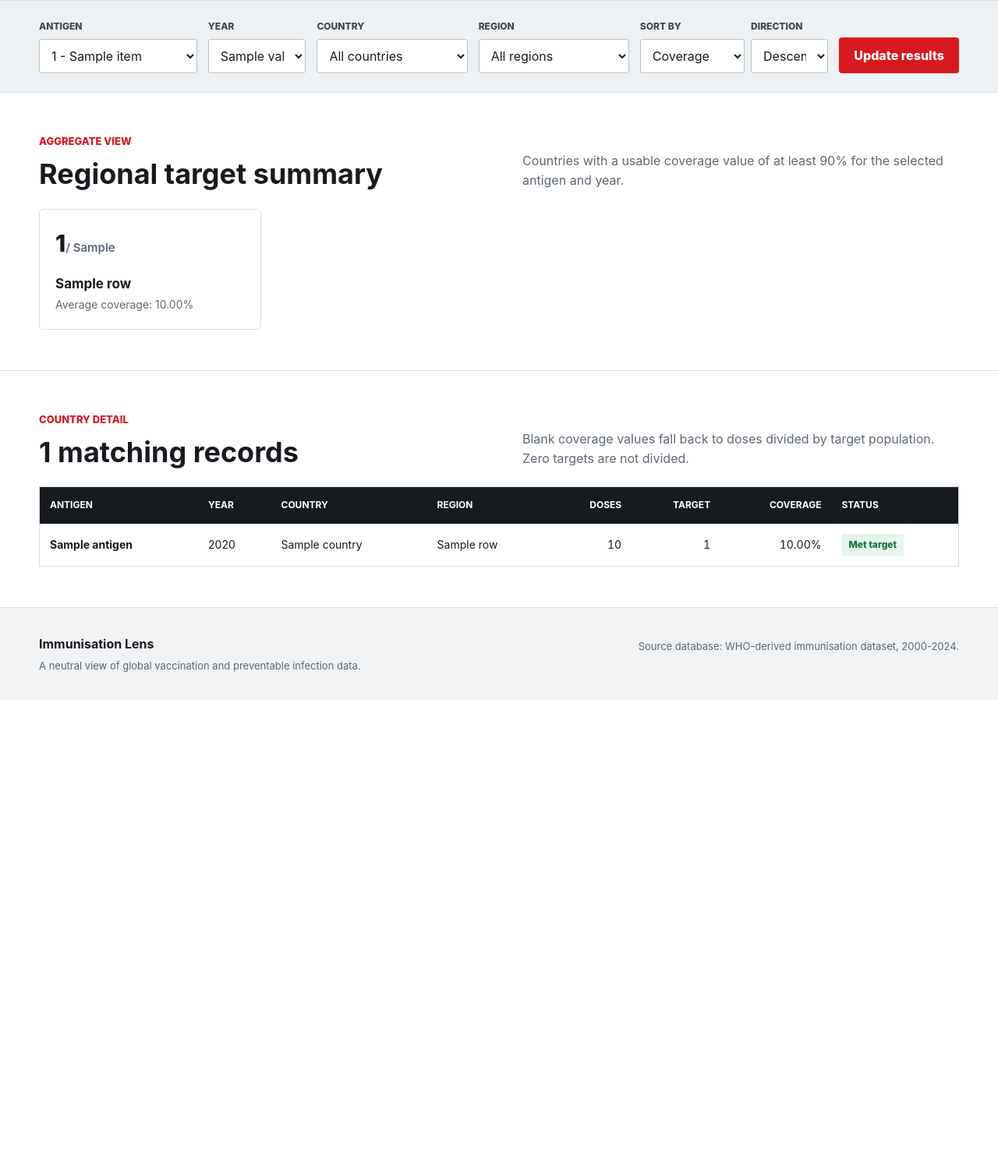
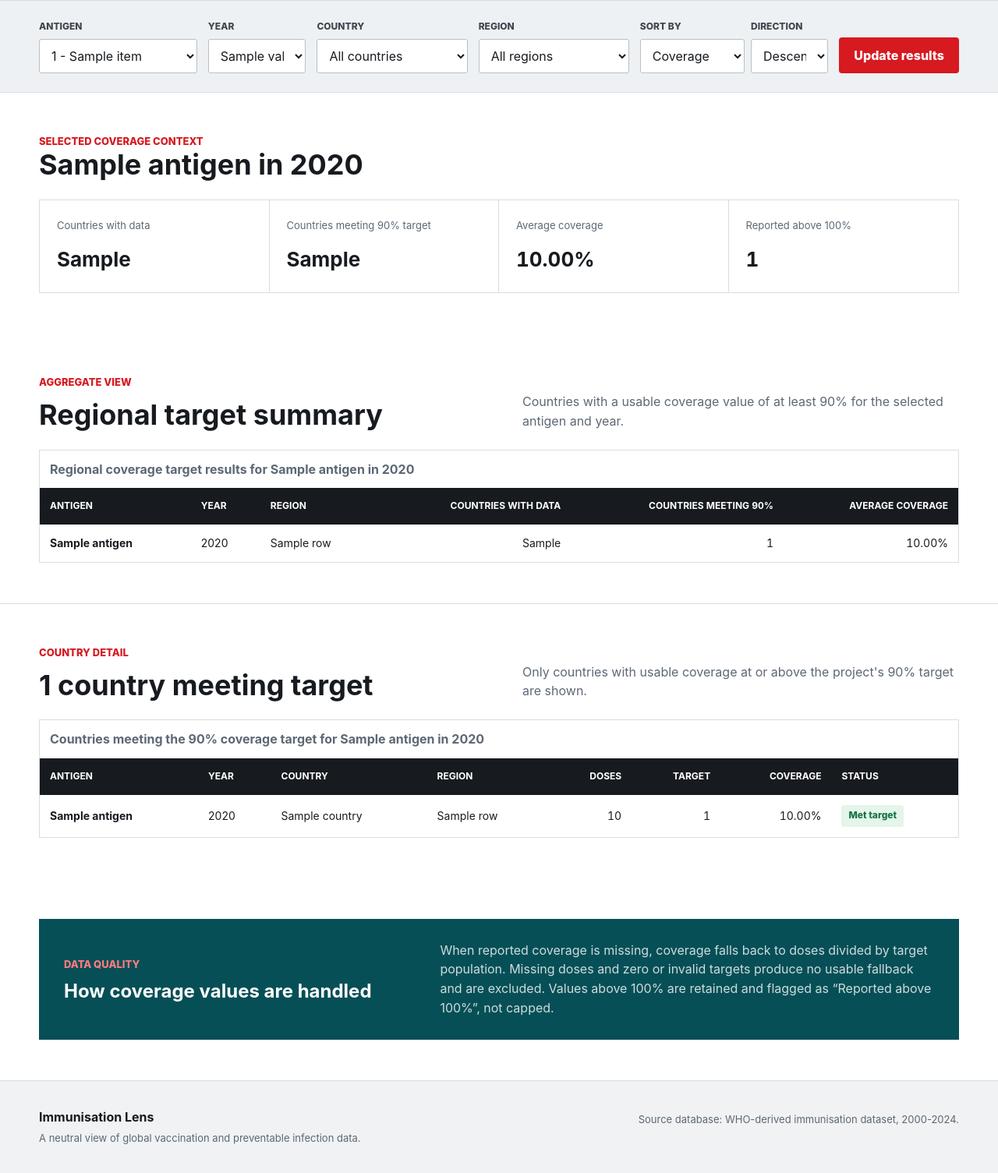
Before and after one commit to Pacchannnn/s4207910_s4189686, a Flask app: template immunisation_app/templates/vaccinations.html in a window 1280 px wide. Shown: the part 341-1846 px from the top of the page at 78% size. Before the commit the page ends 1239 px from the top, so only its background shows below. Run offline with Flask 3, Linux system fonts and the light colour scheme; the template is opened without the code that fills it: most values are stand-ins (such as "Sample title", 1, 10 or a date in 2020).

Commit message:
feat: align vaccination target analysis

```diff
--- a/immunisation_app/templates/vaccinations.html
+++ b/immunisation_app/templates/vaccinations.html
@@ -46,6 +46,23 @@
   {% include "components/validation_notice.html" %}
 </div>
 
+{% if not errors %}
+<section class="section compact-section" aria-labelledby="vaccination-context-title">
+  <div class="content-shell">
+    <div class="section-heading results-heading">
+      <p class="eyebrow">Selected coverage context</p>
+      <h2 id="vaccination-context-title">{{ filters.antigen }} in {{ filters.year }}</h2>
+    </div>
+    <div class="metric-strip">
+      <article><span>Countries with data</span><strong>{{ metrics.countries_with_data }}</strong></article>
+      <article><span>Countries meeting 90% target</span><strong>{{ metrics.countries_meeting_target }}</strong></article>
+      <article><span>Average coverage</span><strong>{{ metrics.average_coverage|number(2) }}{% if metrics.average_coverage is not none %}%{% endif %}</strong></article>
+      <article><span>Reported above 100%</span><strong>{{ metrics.anomalous_coverage_count }}</strong></article>
+    </div>
+  </div>
+</section>
+{% endif %}
+
 <section class="section compact-section" aria-labelledby="regional-title">
   <div class="content-shell">
     <div class="section-heading split-heading results-heading">
@@ -53,15 +70,14 @@
       <p>Countries with a usable coverage value of at least 90% for the selected antigen and year.</p>
     </div>
     {% if summary %}
-    <div class="summary-grid">
-      {% for item in summary %}
-      <article class="summary-card">
-        <div class="summary-value">{{ item.met_target_count }}<span>/ {{ item.countries_with_data }}</span></div>
-        <h3>{{ item.region_name }}</h3>
-        <p>Average coverage: {{ item.average_coverage|number(2) }}%</p>
-      </article>
-      {% endfor %}
-    </div>
+    <div class="table-shell" tabindex="0"><table>
+      <caption>Regional coverage target results for {{ filters.antigen }} in {{ filters.year }}</caption>
+      <thead><tr><th>Antigen</th><th>Year</th><th>Region</th><th class="numeric">Countries with data</th><th class="numeric">Countries meeting 90%</th><th class="numeric">Average coverage</th></tr></thead>
+      <tbody>{% for item in summary %}<tr>
+        <td><strong>{{ item.antigen }}</strong></td><td>{{ item.year }}</td><td>{{ item.region_name }}</td>
+        <td class="numeric">{{ item.countries_with_data }}</td><td class="numeric">{{ item.met_target_count }}</td><td class="numeric">{{ item.average_coverage|number(2) }}{% if item.average_coverage is not none %}%{% endif %}</td>
+      </tr>{% endfor %}</tbody>
+    </table></div>
     {% elif not errors %}<div class="empty-state"><h3>No regional data</h3><p>Try another antigen, year or location.</p></div>{% endif %}
   </div>
 </section>
@@ -69,11 +85,12 @@
 <section class="section section-rule compact-section" aria-labelledby="country-results-title">
   <div class="content-shell">
     <div class="section-heading split-heading results-heading">
-      <div><p class="eyebrow">Country detail</p><h2 id="country-results-title">{{ rows|length }} matching records</h2></div>
-      <p>Blank coverage values fall back to doses divided by target population. Zero targets are not divided.</p>
+      <div><p class="eyebrow">Country detail</p><h2 id="country-results-title">{{ rows|length }} {{ 'country' if rows|length == 1 else 'countries' }} meeting target</h2></div>
+      <p>Only countries with usable coverage at or above the project's 90% target are shown.</p>
     </div>
     {% if rows %}
     <div class="table-shell" tabindex="0"><table>
+      <caption>Countries meeting the 90% coverage target for {{ filters.antigen }} in {{ filters.year }}</caption>
       <thead><tr><th>Antigen</th><th>Year</th><th>Country</th><th>Region</th><th class="numeric">Doses</th><th class="numeric">Target</th><th class="numeric">Coverage</th><th>Status</th></tr></thead>
       <tbody>{% for row in rows %}<tr>
         <td><strong>{{ row.antigen }}</strong></td><td>{{ row.year }}</td><td>{{ row.country }}</td><td>{{ row.region_name }}</td>
@@ -84,4 +101,13 @@
     {% elif not errors %}<div class="empty-state"><h3>No matching records</h3><p>Remove a location filter or choose another antigen and year.</p></div>{% endif %}
   </div>
 </section>
+
+<section class="section compact-section" aria-labelledby="vaccination-quality-title">
+  <div class="content-shell">
+    <aside class="methodology-band" aria-labelledby="vaccination-quality-title">
+      <div><p class="eyebrow light">Data quality</p><h2 id="vaccination-quality-title">How coverage values are handled</h2></div>
+      <p>When reported coverage is missing, coverage falls back to doses divided by target population. Missing doses and zero or invalid targets produce no usable fallback and are excluded. Values above 100% are retained and flagged as “Reported above 100%”, not capped.</p>
+    </aside>
+  </div>
+</section>
 {% endblock %}
```
Also changed, not shown: docs/REQUIREMENTS_MATRIX.md (+4 -4 lines), immunisation_app/queries.py (+25 -15 lines), immunisation_app/views.py (+11 -1 lines), tests/test_queries.py (+18 -0 lines), tests/test_routes.py (+33 -0 lines).
